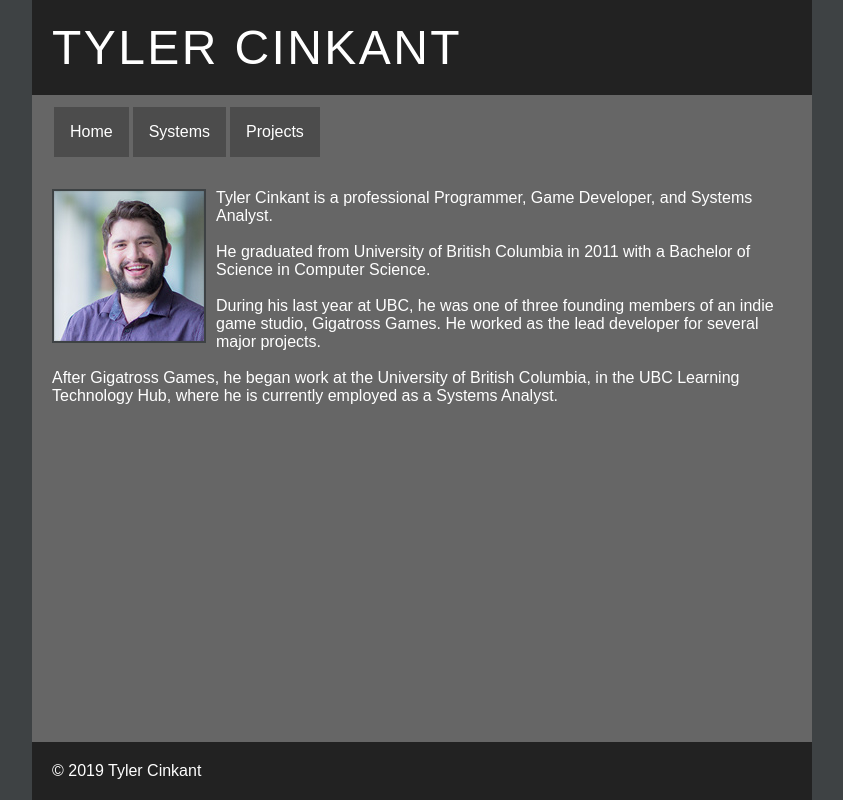
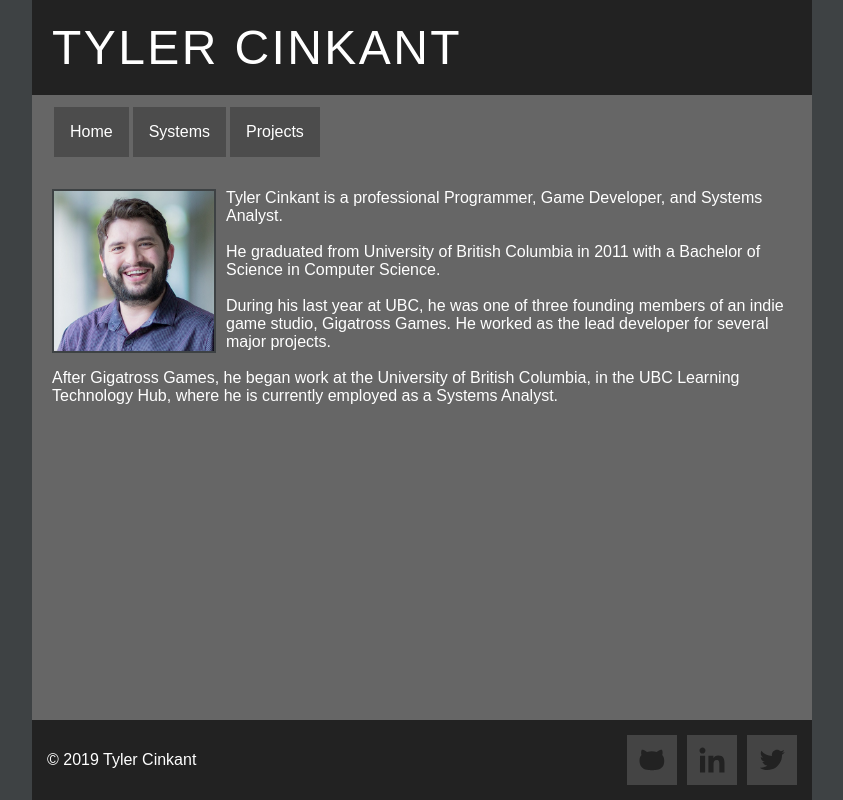
Before and after one commit to Lannro/homepage, a PHP site: page / in a window 1280 px wide. Shown: the whole page, without its empty margins (218-1061 px from the left). Run offline with PHP 8.4, Linux system fonts and the light colour scheme; data that the repository does not hold is empty.

Commit message:
Updating footer to link to social

```diff
--- a/content.php
+++ b/content.php
@@ -3,8 +3,8 @@ $path = preg_split("@/@", $_SERVER['REQUEST_URI'], NULL, PREG_SPLIT_NO_EMPTY);
 echo "
 <div class='content centered table'>
 	<div class='row'>
-		<div class='content cell'>
-			<img class='portrait' src='/files/portrait.jpg' width=150 height=150>
+		<div class='content'>
+			<img class='portrait' src='/files/portrait.jpg' width=160 height=160>
 			Tyler Cinkant is a professional Programmer, Game Developer, and Systems Analyst.
 			<br>
 			<br>
--- a/files/styles.css
+++ b/files/styles.css
@@ -4,8 +4,6 @@ body {
 	margin: 0px;
 	color: white;
 }
-
-
 
 a {
     color: #b0b0f5;
@@ -37,7 +35,7 @@ a {
 
 .content {
 	background-color: #666666;
-	min-height:calc(100vh - 267px);
+	min-height:calc(100vh - 289px);
 	font-size: 1em;
 }
 
@@ -45,6 +43,8 @@ a {
 	background-color: #222222;
 	color: white;
 	font-size: 1em;
+	padding: 10px;
+	max-width: 760px;
 }
 
 .dropbutton {
@@ -88,7 +88,8 @@ a {
 
 .cell {
 	display: table-cell;
-	vertical-align: top;
+	vertical-align: middle;
+	padding: 5px;
 }
 
 .row {
@@ -151,6 +152,10 @@ a {
 	max-width: 100%;
 }
 
+.copyright {
+	width: 85%;
+}
+
 
 @media screen and (max-width:445px) {
 	.banner {
--- a/footer.php
+++ b/footer.php
@@ -1,3 +1,23 @@
-<?php
-	echo '<div class="footer centered">© 2019 Tyler Cinkant</div>';
-?>
+<?php echo '
+	<div class="footer centered">
+		<div class="cell copyright">
+			© 2019 Tyler Cinkant
+		</div>
+		<div class="cell">
+			<a href="https://www.github.com/lannro" target="_blank">
+				<img border="0" alt="github" src="/files/icons/social-1_square-github.svg" width="50" height="50">
+			</a>
+		</div>
+		<div class="cell">
+			<a href="https://www.linkedin.com/in/tcinkant/" target="_blank">
+				<img border="0" alt="linkedin" src="/files/icons/social-1_square-linkedin.svg" width="50" height="50">
+
+			</a>
+		</div>
+		<div class="cell">
+			<a href="https://www.twitter.com/lannro" target="_blank">
+				<img border="0" alt="twitter" src="/files/icons/social-1_square-twitter.svg" width="50" height="50">
+			</a>
+		</div>
+	</div>
+';?>
```
Also changed, not shown: files/icons/social-1_square-github.svg (added), files/icons/social-1_square-linkedin.svg (added), files/icons/social-1_square-twitter.svg (added), files/portrait.jpg.
